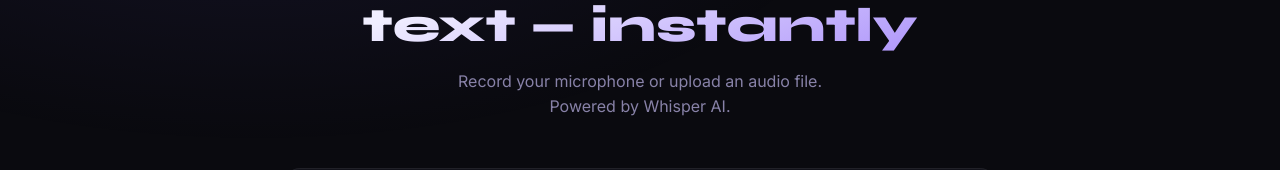
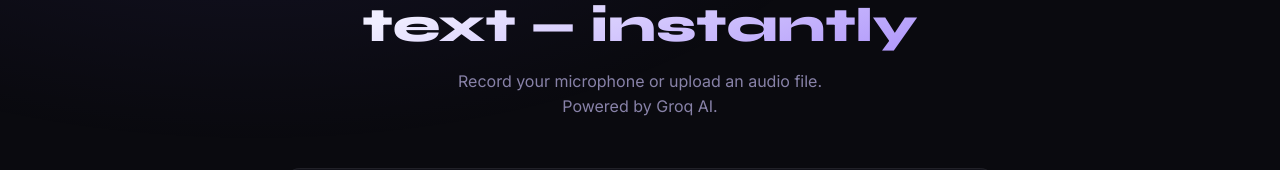
Before and after one commit to Modred14/speech-to-text, a React (Vite) app in the folder frontend/: page / in a window 1280 px wide. Shown: the part 224-394 px from the top of the page. Built offline with nearby package versions, Linux system fonts and the light colour scheme; no server answers.

Commit message:
initial commit

```diff
--- a/frontend/src/pages/Home.jsx
+++ b/frontend/src/pages/Home.jsx
@@ -104,7 +104,7 @@ export default function Home() {
           <span>🎙️</span> Open-Source · MIT Licensed
         </div>
         <h1>Turn speech into text — instantly</h1>
-        <p>Record your microphone or upload an audio file. Powered by Whisper AI.</p>
+        <p>Record your microphone or upload an audio file. Powered by Groq AI.</p>
       </div>
 
       {/* Microphone recorder */}
```
